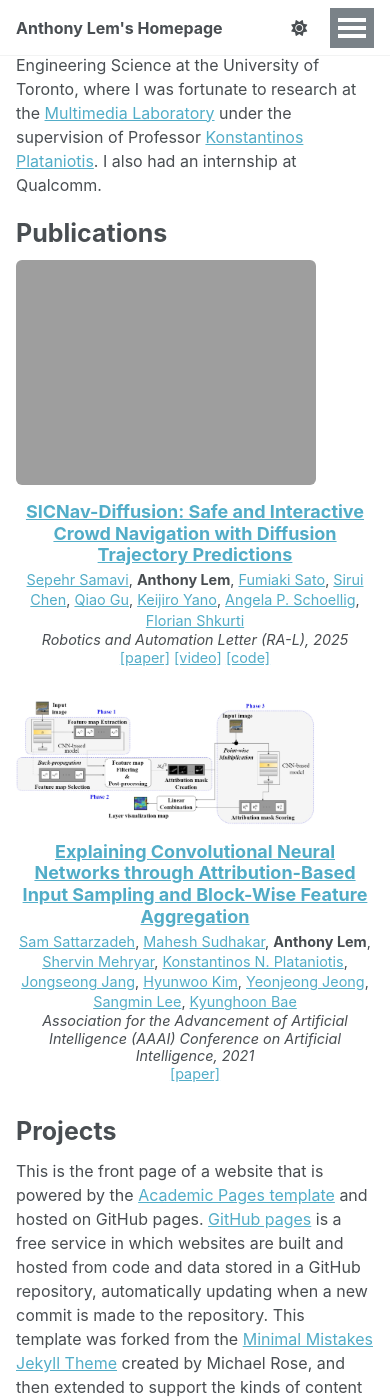
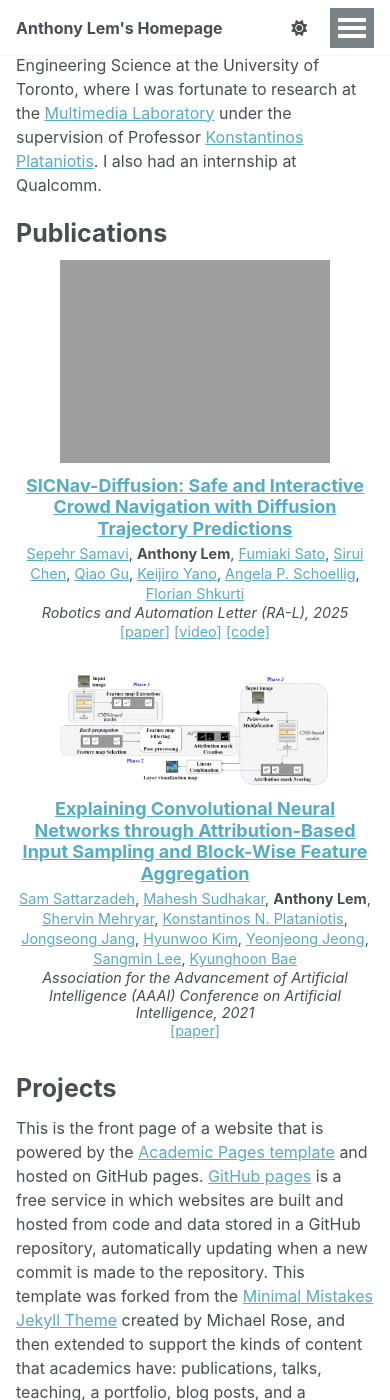
Before and after one commit to Anthonyjlem/Anthonyjlem.github.io, a Jekyll site: the page built from _pages/about.md, in a window 390 px wide and 1400 px high, scrolled down 288 px. Built offline with Jekyll 4.4.1, drawn with Linux system fonts in a browser that asks for light colours; a script that is not in the unit is left out.

Commit message:
Center teaser image on mobile for publications

```diff
--- a/assets/css/main.scss
+++ b/assets/css/main.scss
@@ -41,23 +41,6 @@
     "vendor/font-awesome/solid",
     "vendor/font-awesome/brands"
 ;
-
-@media (max-width: 600px) {
-  .pub-entry {
-    flex-direction: column;
-    align-items: center;
-    text-align: center;
-  }
-
-  .pub-entry img {
-    margin: 0 auto;            /* center image */
-    display: block;            /* required for margin auto to work */
-  }
-
-  .archive__item-teaser img {
-    max-width: 100%;
-  }
-}
 
 html {
   scroll-behavior: smooth;
@@ -119,3 +102,49 @@ html {
 .pub-entry .archive__item-details > *:first-child {
   margin-top: 0;
 }
+
+@media (max-width: 768px) {
+  .archive__item.pub-entry,
+  .pub-entry {
+    display: flex !important;
+    flex-direction: column !important;
+    align-items: center !important;
+    text-align: center !important;
+    gap: 0.75rem !important;
+  }
+
+  /* Make teaser container a flex box so its contents can be centered reliably */
+  .archive__item.pub-entry .archive__item-teaser,
+  .pub-entry .archive__item-teaser {
+    width: 100% !important;
+    display: flex !important;
+    justify-content: center !important;
+    align-items: center !important;
+    padding: 0 !important;
+    margin: 0 !important;
+  }
+
+  /* Image: centered, responsive, no floats/positioning/shadows */
+  .archive__item.pub-entry .archive__item-teaser img,
+  .pub-entry .archive__item-teaser img {
+    display: block !important;
+    margin: 0 auto !important;
+    max-width: 90% !important;   /* scale down on small screens */
+    height: auto !important;
+    object-fit: contain !important;
+    float: none !important;
+    position: static !important;
+    border: none !important;
+    box-shadow: none !important;
+    outline: none !important;
+  }
+
+  /* Keep text full width but optionally left-align it */
+  .archive__item.pub-entry .archive__item-details,
+  .pub-entry .archive__item-details {
+    width: 100% !important;
+    text-align: center;
+    padding-left: 0 !important;
+    padding-right: 0 !important;
+  }
+}
```
